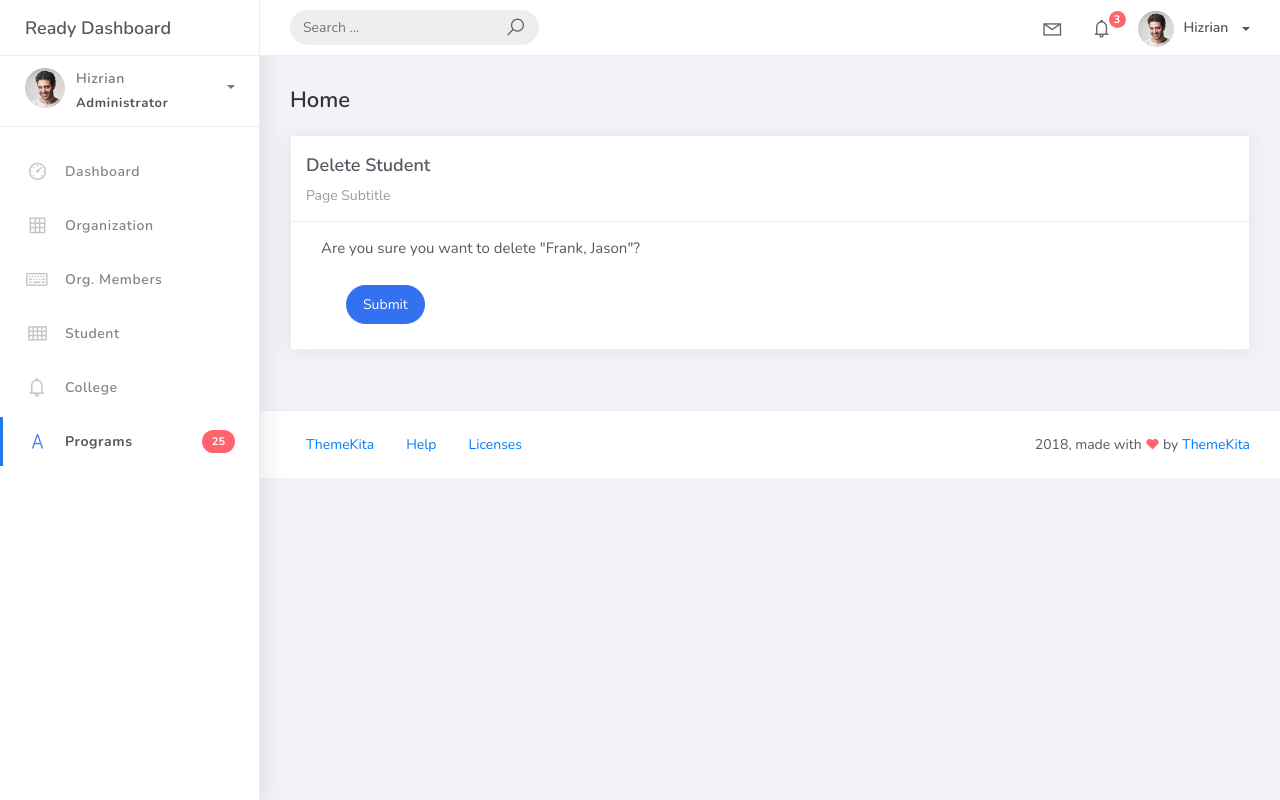
After one commit to JohnLicode/django-Project, a Django app: page /students_list/5/delete in a window 1280 px wide. The commit adds this page. Run offline with Django 5.2, Linux system fonts and the light colour scheme; data comes from the database, SQL or seed files in the repository; both versions use the stored data as it was after the commit; some libraries are stand-ins or nearby versions.

Commit message:
students template added

```diff
--- a/projectsite/projectsite/urls.py
+++ b/projectsite/projectsite/urls.py
@@ -42,4 +42,8 @@ urlpatterns = [
     # Students URLs
 
     path('students_list', StudentsList.as_view(), name='students-list'),
+    path('students_list/add', views.StudentsCreateView.as_view(), name='students-add'),
+    path('students_list/<pk>', views.StudentsUpdateView.as_view(), name='students-update'),
+    path('students_list/<pk>/delete', views.StudentsDeleteView.as_view(), name='students-delete'),
+
 ]
--- a/projectsite/studentorg/views.py
+++ b/projectsite/studentorg/views.py
@@ -69,3 +69,23 @@ class StudentsList(ListView):
     context_object_name = 'students'
     template_name = "students_list.html"
     paginate_by = 5
+
+
+class StudentsCreateView(CreateView):
+    model = Student
+    form_class = StudentsForm
+    template_name = 'students_add.html'
+    success_url = reverse_lazy('students-list')
+
+
+class StudentsUpdateView(UpdateView):
+    model = Student
+    form_class = StudentsForm
+    template_name = 'students_edit.html'
+    success_url = reverse_lazy('students-list')
+
+
+class StudentsDeleteView(DeleteView):
+    model = Student
+    template_name = 'students_del.html'
+    success_url = reverse_lazy('students-list')
--- /dev/null
+++ b/projectsite/templates/students_del.html
@@ -0,0 +1,31 @@
+{% extends 'base.html' %} {% load static %} {% block content %}
+<div class="content">
+    <div class="container-fluid">
+        <h4 class="page-title">Home</h4>
+        <div class="row">
+            <div class="col-md-12">
+                <div class="card">
+                    <div class="card-header">
+                        <div class="card-title">Delete Student</div>
+                        <div class="card-category">Page Subtitle</div>
+                    </div>
+
+                    <div class="col-md-6">
+                        <div class="card-body">
+                            <form class="" action="" method="post" novalidate>
+                                <p>Are you sure you want to delete "{{ object }}"?</p>
+                                {% csrf_token %} {% include 'includes/form.html' %}
+                                <div class="form-group">
+                                    <div class="col-md-12 col-sm-3">
+                                        <button type="submit" class="btn btn-primary btn-rounded">Submit</button>
+                                    </div>
+                                </div>
+                            </form>
+                        </div>
+                    </div>
+                </div>
+            </div>
+        </div>
+    </div>
+</div>
+{% endblock %}
--- a/projectsite/templates/students_list.html
+++ b/projectsite/templates/students_list.html
@@ -25,7 +25,7 @@
                         </div>
                         <div class="col-md-6">
                             <div class="pull-right">
-                                <a href="" class="btn btn-success btn-rounded">Add Student</a>
+                                <a href="{% url 'students-add' %}" class="btn btn-success btn-rounded">Add Student</a>
                             </div>
                         </div>
                     </div>
```
Also changed, not shown: projectsite/templates/students_add.html (added, +32 -0 lines), projectsite/templates/students_edit.html (added, +32 -0 lines), projectsite/db.sqlite3, projectsite/templates/home.html (line endings or trailing spaces).
